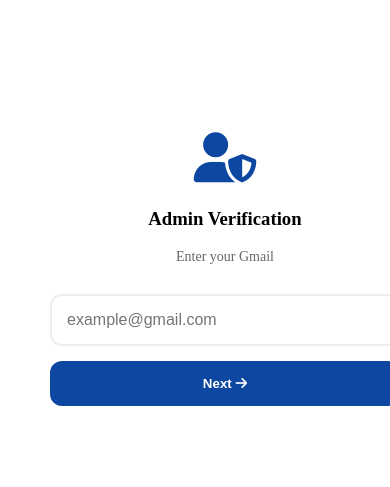
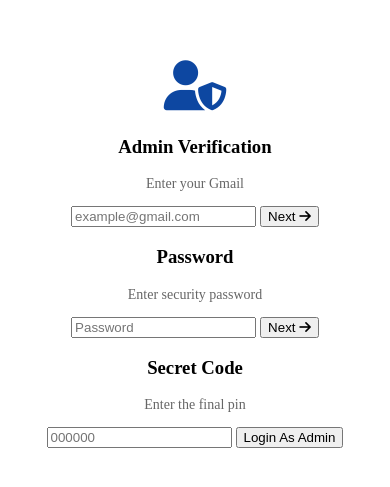
Before and after one commit to socialboosthub/Trial, a website: page admin.html in a window 390 px wide. Shown: the part 169-656 px from the top of the page. Drawn offline with Linux system fonts and the light colour scheme.

Commit message:
Improve admin security overlay styles
Updated security overlay styles for better mobile compatibility and centering.

```diff
--- a/admin.html
+++ b/admin.html
@@ -7,26 +7,32 @@
     <link href="https://fonts.googleapis.com/css2?family=Poppins:wght@300;400;600;700&display=swap" rel="stylesheet">
     <link rel="stylesheet" href="https://cdnjs.cloudflare.com/ajax/libs/font-awesome/6.4.0/css/all.min.css">
     <style>
-        /* ADMIN SECURITY OVERLAY STYLES */
-        #security-overlay {
-            position: fixed; top: 0; left: 0; width: 100%; height: 100%;
-            background: #fff; z-index: 99999;
-            display: flex; flex-direction: column; align-items: center; justify-content: center;
-            padding: 30px; text-align: center;
-        }
-        .security-box { width: 100%; max-width: 350px; }
-        .sec-step { display: none; animation: fadeIn 0.3s ease; }
-        .sec-step.active { display: block; }
-        .sec-input {
-            width: 100%; padding: 15px; margin: 15px 0;
-            border: 2px solid #eee; border-radius: 12px; font-size: 16px; outline: none;
-        }
-        .sec-input:focus { border-color: #FFB300; }
-        .sec-btn {
-            background: #0d47a1; color: white; font-weight: bold;
-            width: 100%; padding: 15px; border: none; border-radius: 12px; cursor: pointer;
-        }
-        .error-msg { color: #F44336; font-size: 13px; margin-top: 10px; min-height: 20px; font-weight: 600; }
+      /* ADMIN SECURITY OVERLAY STYLES */
+#security-overlay {
+    position: fixed;
+    top: 0;
+    left: 0;
+    width: 100%;
+    height: 100vh; /* Changed from 100% to 100vh for mobile */
+    background: #fff;
+    z-index: 99999;
+    display: flex;
+    flex-direction: column;
+    align-items: center;    /* Horizontal centering */
+    justify-content: center; /* Vertical centering */
+    padding: 20px;
+    text-align: center;
+    box-sizing: border-box; /* Prevents padding from messing up centering */
+}
+
+.security-box {
+    width: 100%;
+    max-width: 350px;
+    margin: 0 auto; /* Extra safety for horizontal centering */
+}
+
+
+
 
         /* DASHBOARD STYLES */
         .admin-container { max-width: 800px; margin: 0 auto; padding: 20px; }
```
